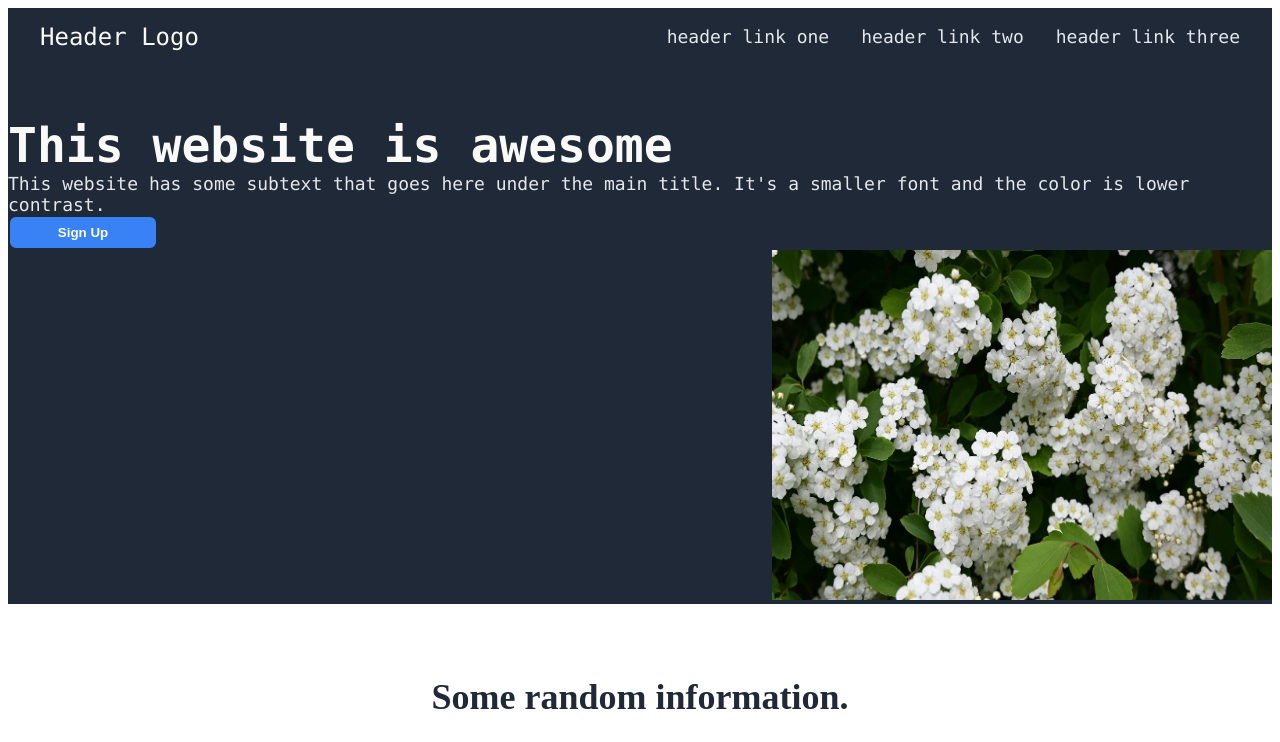
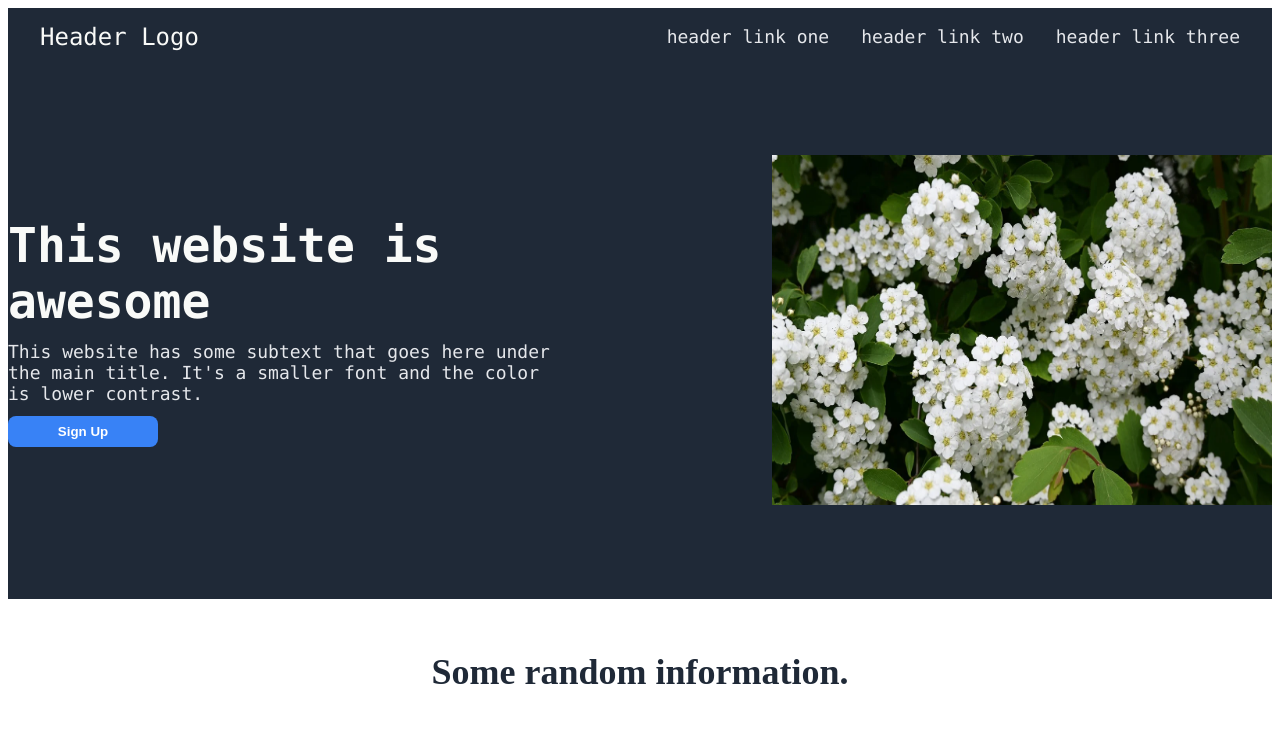
Before and after one commit to CaliSparkles/odin-landing-page, a plain HTML site: page index.html in a window 1280 px wide. Shown: the top 742 px of the page. Drawn offline with Linux system fonts and the light colour scheme.

Commit message:
Align content on the top and bottom of the page correctly.

```diff
--- a/index.html
+++ b/index.html
@@ -18,10 +18,14 @@
 
      <div class="body">
         <div class="welcome">
+            <div class="welcome-left">
             <div class="welcome-title">This website is awesome</div>
             <div class="welcome-text">This website has some subtext that goes here under the main title. It's a smaller font and the color is lower contrast.</div>
             <div class="welcome-button"><button id="top-button">Sign Up</button></div>
+            </div>
+        <div class="welcome-right">
             <div class="welcome-image"><img src="./images/meadowsweet.webp" alt="White Flowers."></div>
+        </div>
         </div>
 
 
@@ -51,9 +55,13 @@
             </div>
 
         <div class="sign-up">
+        <div class="bottom-left">
             <div class="sign-up-header">Call to action! It's time!</div>
-            <div class="sign-up-text">Sign up for our product by clicking that button right over there!</div>
+            <div class="sign-up-text"><p>Sign up for our product by clicking that button right over there!</p></div>
+            </div>
+        <div class="bottom-right">
             <div class="sign-up-button"><button id="bottom-button">Sign Up</button></div>
+            </div>
         </div>
 
 
--- a/styles.css
+++ b/styles.css
@@ -66,16 +66,23 @@ button, .sign-up {
 
 .welcome {
     display: flex;
-    flex-direction: column;
-    flex-wrap: wrap;
-    align-content: center;
+    align-items: center;
     justify-content: center;
-    padding-top: 52px;
-    text-align: left;
-    margin-bottom: 72px;
+    padding-top: 90px;
+    padding-bottom: 90px;
+    gap: 120px;
 }
 
-.welcome-image {
+.welcome-left {
+    display: flex;
+    flex-direction: column;
+    flex-basis: 820px;
+    text-align: left;
+    margin-right: 50px;
+    gap: 12px;
+}
+
+.welcome-right {
     align-self: flex-end;
     margin-left: 32px;
 }
@@ -85,11 +92,14 @@ button, .sign-up {
     height: 350px;
 }
 
+
 #top-button {
+    display: block;
+    text-align: center;
     color: white;
     font-weight: bold;
     padding: 8px;
-    border: 2px solid #1F2937;
+    border: none;
     border-radius: 8px;
     background-color: #3882F6;
     text-decoration: none;
@@ -148,12 +158,20 @@ button, .sign-up {
 
 .sign-up {
     display: flex;
-    flex-direction: column;
     margin: 82px;
     padding: 52px;
     border-radius: 10px;
     color: white;
+    align-items: center;
     justify-content: center;
+}
+
+
+.bottom-left {
+    display: flex;
+    flex-direction: column;
+    flex-basis: 820px;
+    text-align: left;
 }
 
 .sign-up-header {
@@ -161,9 +179,6 @@ button, .sign-up {
     font-weight: bold;
 }
 
-.sign-up-button {
-   align-self: flex-end;
-}
 
 #bottom-button {
     color: white;
@@ -172,6 +187,7 @@ button, .sign-up {
     border: 2px solid white;
     border-radius: 8px;
     background-color: #3882F6;
+    text-align: center;
     text-decoration: none;
     cursor: pointer;
     width: 150px;
```
